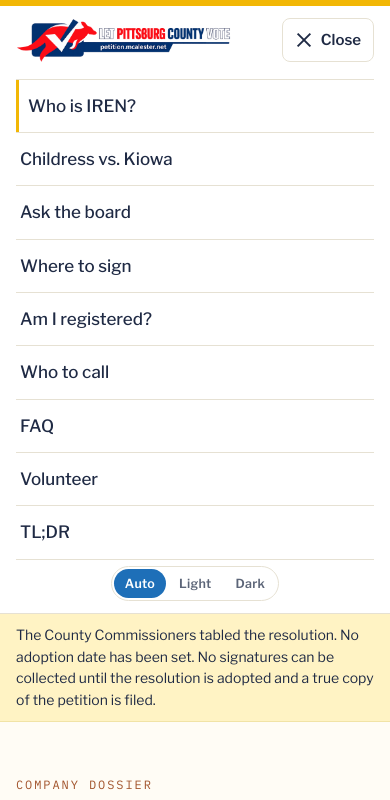
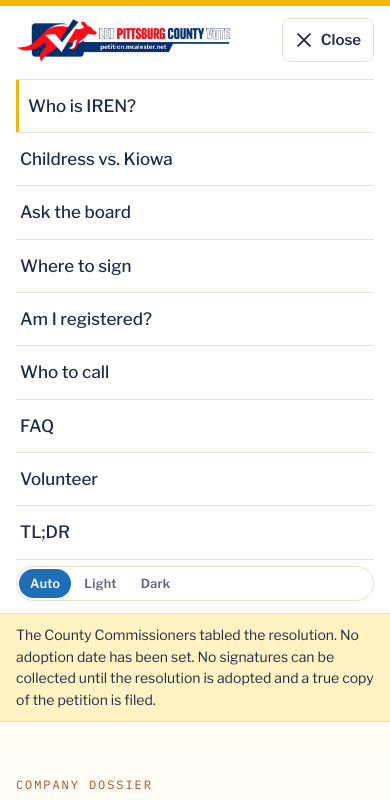
Before and after one commit to briankwest/petition, a FastAPI app: page /iren in a window 390 px wide, after a click on "Menu". Shown: the top 800 px of the page. Run offline with FastAPI, Linux system fonts and the light colour scheme.

Commit message:
theme: version-stamp the dossier stylesheet and icons so a theme change is never served from cache; the switch sits top right of the header, in the collapsed menu on phones

```diff
--- a/app/static/site.css
+++ b/app/static/site.css
@@ -347,9 +347,10 @@ fieldset.field{border:1px solid var(--rule);border-radius:8px;padding:10px 14px}
 .theme button{font:inherit;font-size:12.5px;font-weight:600;letter-spacing:.02em;border:0;background:transparent;color:var(--muted);padding:5px 11px;border-radius:999px;cursor:pointer;min-height:0}
 .theme button[aria-pressed="true"]{background:var(--accent);color:var(--accent-ink)}
 .theme button:hover{color:var(--ink)}
-.site-nav .theme{margin-left:10px;align-self:center}
+.theme-head{margin-left:auto;align-self:flex-start;margin-top:4px}
+.theme-nav{display:none}
 .site-foot .theme{margin-top:10px}
-@media (max-width:860px){.site-nav .theme{margin-left:0;margin-top:6px}}
+@media (max-width:760px){.theme-head{display:none} .theme-nav{display:inline-flex;margin-top:6px}}
 @media print{.theme{display:none!important}}
 /* TL;DR — last nav item, pushed to the far right on wide screens; opens the one-page sheet in a modal */
 .site-nav .nav-tldr{margin-left:auto}
--- a/app/templates/base.html
+++ b/app/templates/base.html
@@ -7,8 +7,8 @@
 <meta name="description" content="{% block description %}{{ site_description }}{% endblock %}">
 <link rel="canonical" href="https://{{ canonical_host }}{{ path }}">
 <link rel="icon" href="/favicon.ico" sizes="32x32">
-<link rel="icon" type="image/svg+xml" href="/static/icons/favicon.svg">
-<link rel="apple-touch-icon" href="/static/icons/apple-touch-icon.png">
+<link rel="icon" type="image/svg+xml" href="/static/icons/favicon.svg?v={{ asset_v }}">
+<link rel="apple-touch-icon" href="/static/icons/apple-touch-icon.png?v={{ asset_v }}">
 <link rel="manifest" href="/static/icons/site.webmanifest">
 <meta name="color-scheme" content="light dark">
 <meta name="theme-color" content="#1F2A44" media="(prefers-color-scheme: light)">
@@ -54,6 +54,7 @@ if(t==='light'||t==='dark'){document.documentElement.setAttribute('data-theme',t
 <header class="site-head">
   <div class="wrap">
     <a class="brand" href="/"><img class="brand-logo brand-logo-light" src="/static/logo-header.png?v={{ asset_v }}" alt="{{ site_title }} — {{ site_eyebrow }}" width="1311" height="272"><img class="brand-logo brand-logo-dark" src="/static/logo-header-dark.png?v={{ asset_v }}" alt="" aria-hidden="true" width="1311" height="272"></a>
+    <span class="theme theme-head" role="group" aria-label="Appearance"><button type="button" data-theme-set="auto" aria-pressed="false">Auto</button><button type="button" data-theme-set="light" aria-pressed="false">Light</button><button type="button" data-theme-set="dark" aria-pressed="false">Dark</button></span>
     <button class="nav-toggle" type="button" aria-expanded="false" aria-controls="site-nav"><span class="nav-toggle-bars" aria-hidden="true"></span>Menu</button>
     <nav class="site-nav" id="site-nav" aria-label="Main">
       <a href="/iren" {% if path == '/iren' %}aria-current="page"{% endif %}>Who is IREN?</a>
@@ -65,7 +66,7 @@ if(t==='light'||t==='dark'){document.documentElement.setAttribute('data-theme',t
       <a href="/faq" {% if path == '/faq' %}aria-current="page"{% endif %}>FAQ</a>
       <a href="/volunteer" {% if path.startswith('/volunteer') %}aria-current="page"{% endif %}>Volunteer</a>
       <a class="nav-tldr" href="/tldr" data-tldr {% if path == '/tldr' %}aria-current="page"{% endif %}>TL;DR</a>
-      <span class="theme" role="group" aria-label="Appearance"><button type="button" data-theme-set="auto" aria-pressed="false">Auto</button><button type="button" data-theme-set="light" aria-pressed="false">Light</button><button type="button" data-theme-set="dark" aria-pressed="false">Dark</button></span>
+      <span class="theme theme-nav" role="group" aria-label="Appearance"><button type="button" data-theme-set="auto" aria-pressed="false">Auto</button><button type="button" data-theme-set="light" aria-pressed="false">Light</button><button type="button" data-theme-set="dark" aria-pressed="false">Dark</button></span>
     </nav>
   </div>
 </header>
--- a/app/templates/public/iren.html
+++ b/app/templates/public/iren.html
@@ -5,8 +5,8 @@
 {% block og_image_alt %}The IREN File — a sourced dossier on IREN Limited, the company behind the proposed Pittsburg County data-center tax abatement{% endblock %}
 {% block description %}A fully sourced dossier on IREN Limited — the company behind the proposed Pittsburg County data-center tax abatement: sites, board, voting control, the $9.7bn Microsoft contract and six years of results, drawn from its SEC filings.{% endblock %}
 {% block head %}
-<link rel="stylesheet" href="/static/dossier.css">
-<script src="/static/dossier.js" defer></script>
+<link rel="stylesheet" href="/static/dossier.css?v={{ asset_v }}">
+<script src="/static/dossier.js?v={{ asset_v }}" defer></script>
 {% block dossier_head %}{% endblock %}
 {% endblock %}
 {% block content %}
--- a/app/templates/public/questions.html
+++ b/app/templates/public/questions.html
@@ -5,8 +5,8 @@
 {% block og_image_alt %}Fifteen questions for the Pittsburg County commissioners on the Emerald ProjectCo data center tax abatement, each pinned to a document{% endblock %}
 {% block description %}The Emerald ProjectCo plan binds Pittsburg County to 85% for 25 years and binds the company to almost nothing. Fifteen questions for the commissioners, each pinned to a page of the county's own plan, the executed Texas agreements, IREN's SEC filings or the state registries, and the conditions that would answer them.{% endblock %}
 {% block head %}
-<link rel="stylesheet" href="/static/dossier.css">
-<script src="/static/dossier.js" defer></script>
+<link rel="stylesheet" href="/static/dossier.css?v={{ asset_v }}">
+<script src="/static/dossier.js?v={{ asset_v }}" defer></script>
 <style>
 /* --- page-specific: the brief, the binds table, the sequence, the question list, the board, the letter.
    Class names must not collide with dossier.css: .site, .track, .status, .bar are taken by the /iren site ladder. --- */
--- a/app/templates/public/sites.html
+++ b/app/templates/public/sites.html
@@ -5,8 +5,8 @@
 {% block og_image_alt %}Childress vs. Kiowa — what IREN signed in Texas, what it is asking Pittsburg County for, and why it does not need the help{% endblock %}
 {% block description %}IREN built 750 MW at Childress, Texas on a ten-year deal worth $1m a year to the county, and holds $5.9bn in cash. Pittsburg County is being asked for 85% for twenty-five years. A sourced side-by-side of both deals, from the executed Texas agreements and the county's own Project Plan.{% endblock %}
 {% block head %}
-<link rel="stylesheet" href="/static/dossier.css">
-<script src="/static/dossier.js" defer></script>
+<link rel="stylesheet" href="/static/dossier.css?v={{ asset_v }}">
+<script src="/static/dossier.js?v={{ asset_v }}" defer></script>
 <style>
 {% raw %}
 /* --- page-specific: the side-by-side ledger and the two survey plans --- */
```
Also changed, not shown: tests/test_app.py (+2 -1 lines).
